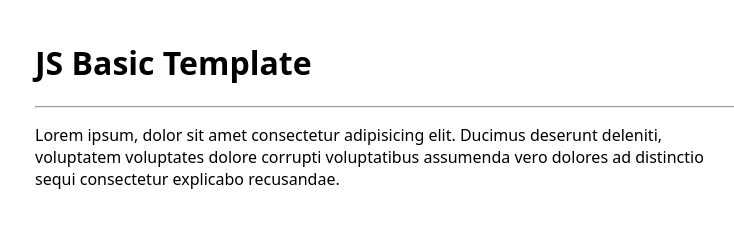
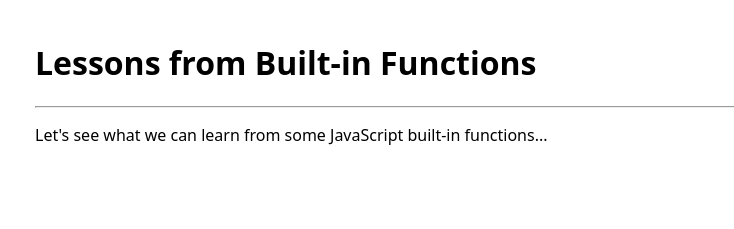
Before and after one commit to mrv-cs20/built-in-functions-start, a plain HTML site: page index.html in a window 1280 px wide. Shown: the whole page, without its empty margins (255-989 px from the left). Drawn offline with Linux system fonts and the light colour scheme.

Commit message:
prepare start code

```diff
--- a/index.html
+++ b/index.html
@@ -1,11 +1,12 @@
 <!DOCTYPE html>
 <html lang="en">
+
 <head>
   <meta charset="UTF-8" />
   <meta http-equiv="X-UA-Compatible" content="IE=edge" />
   <meta name="viewport" content="width=device-width, initial-scale=1.0" />
 
-    <title>Tab Title</title>
+  <title>Lessons from Built-in Functions</title>
 
   <link rel="icon" type="image/x-icon" href="img/favicon.ico" />
   <link rel="stylesheet" href="style.css" />
@@ -14,13 +15,12 @@
 </head>
 
 <body>
-    <h1>JS Basic Template</h1>
+  <h1>Lessons from Built-in Functions</h1>
   <hr />
 
   <p>
-      Lorem ipsum, dolor sit amet consectetur adipisicing elit. Ducimus deserunt
-      deleniti, voluptatem voluptates dolore corrupti voluptatibus assumenda
-      vero dolores ad distinctio sequi consectetur explicabo recusandae.
+    Let's see what we can learn from some JavaScript built-in functions...
   </p>
 </body>
+
 </html>
```
Also changed, not shown: main.js (+41 -1 lines). Lines whose indentation alone changed are shown as unchanged.
